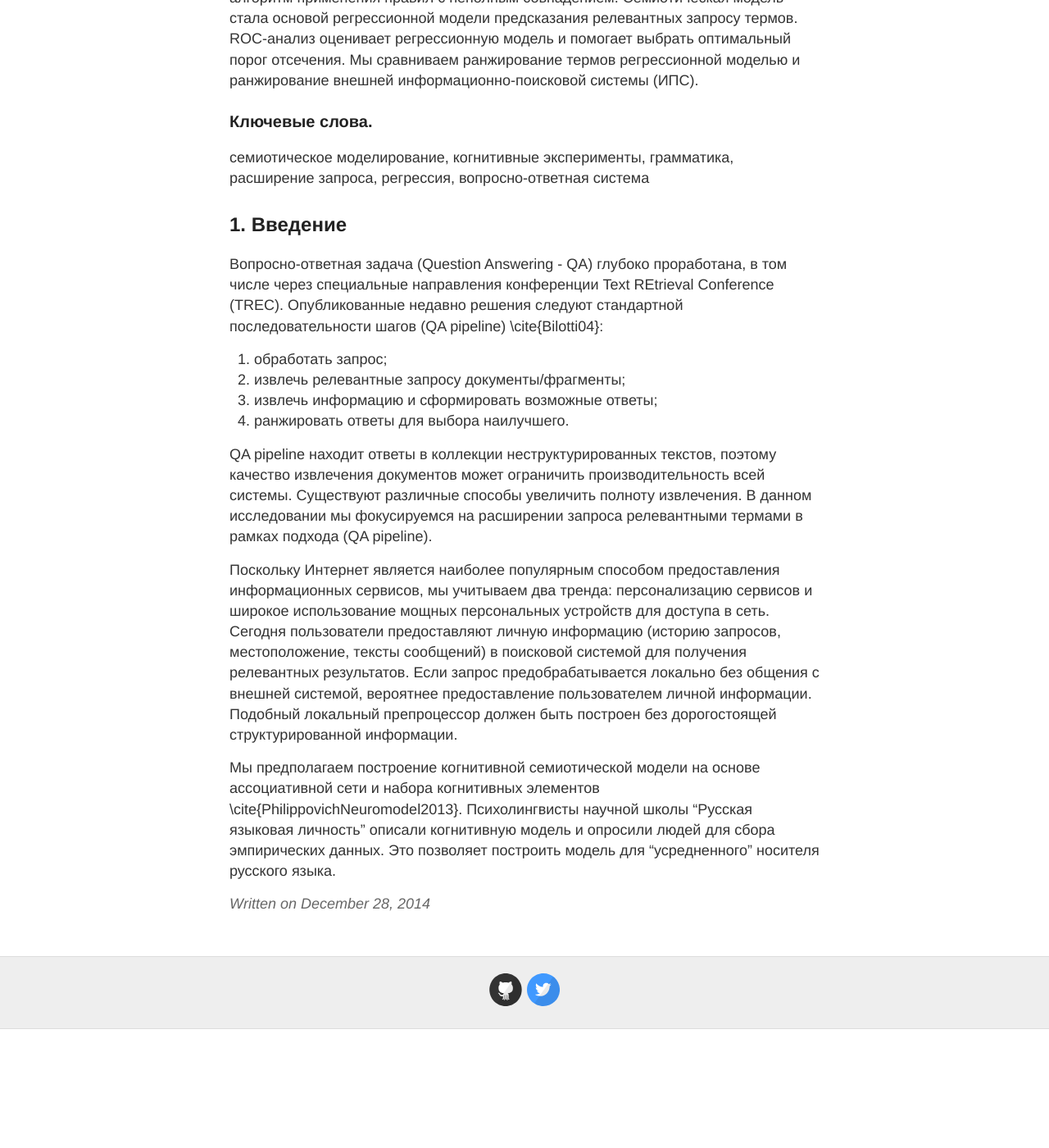
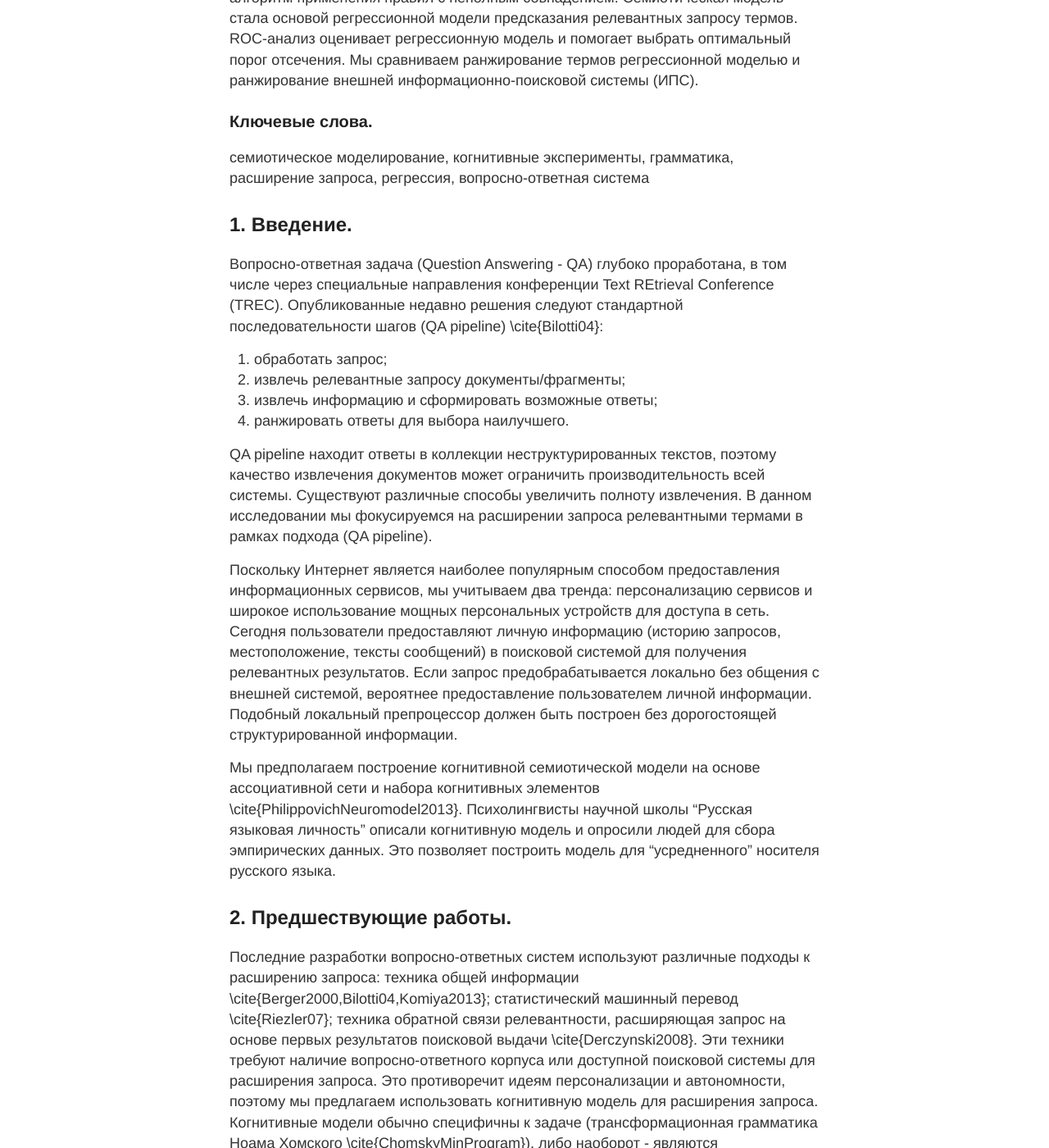
Before and after one commit to a-sir/a-sir.github.io, a Jekyll site: the page built from _posts/2014-12-28-Cognitive-Semiotic-Model-for-Query-Expansion-in-Question-Answering.md, in a window 1280 px wide and 1400 px high, scrolled down 1173 px. Shown: the whole window at 82% size. Built offline with Jekyll 4.4.1, drawn with Linux system fonts in a browser that asks for light colours; before the commit the page ends 2428 px from its top, so only the background shows below that; some of the changed text lies outside the part shown.

Commit message:
Translated Related works.

```diff
--- a/_posts/2014-12-28-Cognitive-Semiotic-Model-for-Query-Expansion-in-Question-Answering.md
+++ b/_posts/2014-12-28-Cognitive-Semiotic-Model-for-Query-Expansion-in-Question-Answering.md
@@ -35,7 +35,7 @@ karaoulov@rambler.ru
 ### Ключевые слова.
 семиотическое моделирование, когнитивные эксперименты, грамматика, расширение запроса, регрессия, вопросно-ответная система
 
-## 1. Введение
+## 1. Введение.
 Вопросно-ответная задача (Question Answering - QA) глубоко проработана, в том числе через специальные направления конференции Text REtrieval Conference (TREC). Опубликованные недавно решения следуют стандартной последовательности шагов (QA pipeline) \cite{Bilotti04}:
 1. обработать запрос;
 2. извлечь релевантные запросу документы/фрагменты;
@@ -47,3 +47,7 @@ QA pipeline находит ответы в коллекции неструкту
 Поскольку Интернет является наиболее популярным способом предоставления информационных сервисов, мы учитываем два тренда: персонализацию сервисов и широкое использование мощных персональных устройств для доступа в сеть. Сегодня пользователи предоставляют личную информацию (историю запросов, местоположение, тексты сообщений) в поисковой системой для получения релевантных результатов. Если запрос предобрабатывается локально без общения с внешней системой, вероятнее предоставление пользователем личной информации. Подобный локальный препроцессор должен быть построен без дорогостоящей структурированной информации.
 
 Мы предполагаем построение когнитивной семиотической модели на основе ассоциативной сети и набора когнитивных элементов \cite{PhilippovichNeuromodel2013}. Психолингвисты научной школы "Русская языковая личность" описали когнитивную модель и опросили людей для сбора эмпирических данных. Это позволяет построить модель для "усредненного" носителя русского языка.
+
+## 2. Предшествующие работы.
+
+Последние разработки вопросно-ответных систем используют различные подходы к расширению запроса: техника общей информации \cite{Berger2000,Bilotti04,Komiya2013}; статистический машинный перевод \cite{Riezler07}; техника обратной связи релевантности, расширяющая запрос на основе первых результатов поисковой выдачи \cite{Derczynski2008}. Эти техники требуют наличие вопросно-ответного корпуса или доступной поисковой системы для расширения запроса. Это противоречит идеям персонализации и автономности, поэтому мы предлагаем использовать когнитивную модель для расширения запроса. Когнитивные модели обычно специфичны к задаче (трансформационная грамматика Ноама Хомского \cite{ChomskyMinProgram}), либо наоборот - являются фреймворками общего  назначения (ACT-R \cite{ACT-R}, Soar \cite{SoarIntro1996}). Выбранная когнитивная модель принимает на вход предложение в естественно-языковой форме, возвращая набор термов. Модель соответствует вопросно-ответной задаче, в тоже время согласуясь с идеями персонализации и автономности.
```
